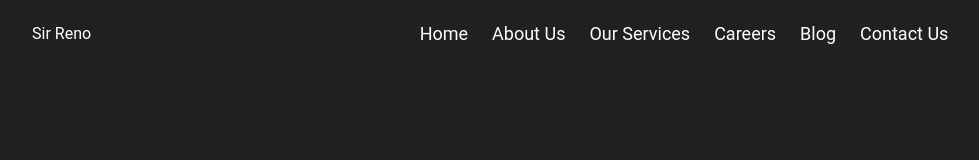
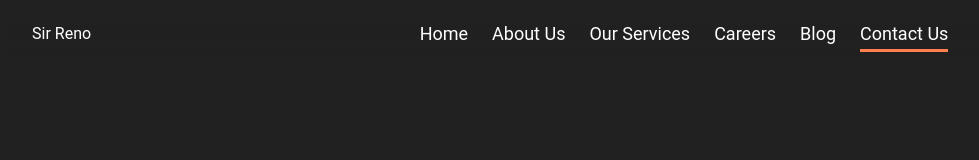
Before and after one commit to rimu-7/sirreno_profile, a React (Vite) app: page /contact in a window 1280 px wide. Shown: the top 160 px of the page, without its empty margins (32-1011 px from the left). Built offline with nearby package versions, Linux system fonts and the light colour scheme.

Commit message:
DropDown

```diff
--- a/src/Pages/Shared/Navbar/Components/DropdownMenu.jsx
+++ b/src/Pages/Shared/Navbar/Components/DropdownMenu.jsx
@@ -1,15 +1,19 @@
-import React from "react";
-import { Link } from "react-router-dom";
+import React, { useState } from "react";
+import { Link, useLocation } from "react-router-dom";
 import { motion } from "framer-motion";
 
 const dropdownVariants = {
   hidden: { opacity: 0, y: -100 },
-  visible: { opacity: 1, y: 0, transition: { duration: 0.5, ease: "easeOut", staggerChildren: 0.1 } }
+  visible: {
+    opacity: 1,
+    y: 0,
+    transition: { duration: 0.5, ease: "easeOut", staggerChildren: 0.1 },
+  },
 };
 
 const itemVariants = {
   hidden: { opacity: 0, y: 100 },
-  visible: { opacity: 1, y: 0, transition: { duration: 0.3 } }
+  visible: { opacity: 1, y: 0, transition: { duration: 0.3 } },
 };
 
 const transition = {
@@ -17,19 +21,21 @@ const transition = {
   delay: 0.5,
   ease: [0, 0.71, 0.2, 1.01],
 };
-
-// Correct route mapping
 const menuItems = [
   { name: "Home", path: "/" },
   { name: "About Us", path: "/aboutus" },
   { name: "Our Services", path: "/services" },
   { name: "Careers", path: "/careers" },
   { name: "Blog", path: "/blog" },
-  { name: "Contact Us", path: "/contact" }
+  { name: "Contact Us", path: "/contact" },
 ];
 
 const DropdownMenu = () => {
+  const location = useLocation();
+  const [selectedTab, setSelectedTab] = useState(location.pathname);
+
   return (
+    <nav className="relative">
       <motion.ul
         className="flex space-x-6 text-lg"
         initial="hidden"
@@ -37,20 +43,36 @@ const DropdownMenu = () => {
         variants={dropdownVariants}
         transition={transition}
       >
-      {menuItems.map((item, index) => (
+        {menuItems.map((item) => (
           <motion.li
-          key={index}
-          className="hover:scale-110 hover:duration-300"
+            key={item.path}
+            className="relative cursor-pointer hover:scale-105 hover:duration-500"
             variants={itemVariants}
             whileHover={{ scale: 1.1, color: "#ff7f50" }}
             whileTap={{ scale: 0.95 }}
+            onClick={() => setSelectedTab(item.path)}
           >
-          <Link to={item.path} className="animate-button">
+            <Link
+              to={item.path}
+              className="hover:scale-105 hover:duration-500 transition-transform"
+            >
               {item.name}
             </Link>
+
+            {/* Shared Layout Animation for Underline */}
+            {selectedTab === item.path && (
+              <motion.div
+                layoutId="underline"
+                className="absolute left-0 right-0 h-[3px] bg-orange-500 bottom-[-4px] "
+                initial={false}
+                animate={{ backgroundColor: "#ff7f50" }}
+                transition={{ type: "spring", stiffness: 300, damping: 20 }}
+              />
+            )}
           </motion.li>
         ))}
       </motion.ul>
+    </nav>
   );
 };
 
```
Lines whose indentation alone changed are shown as unchanged.
